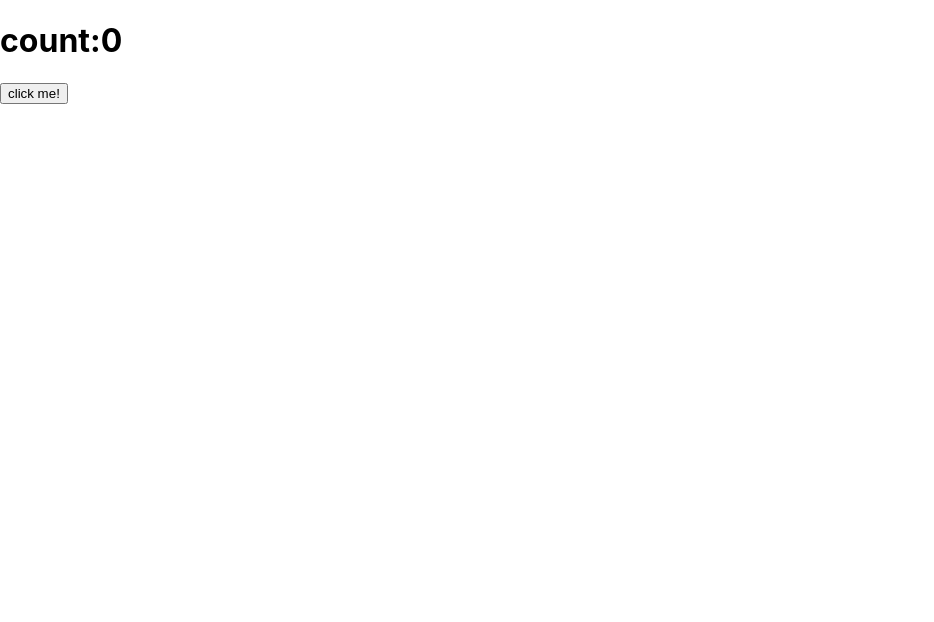
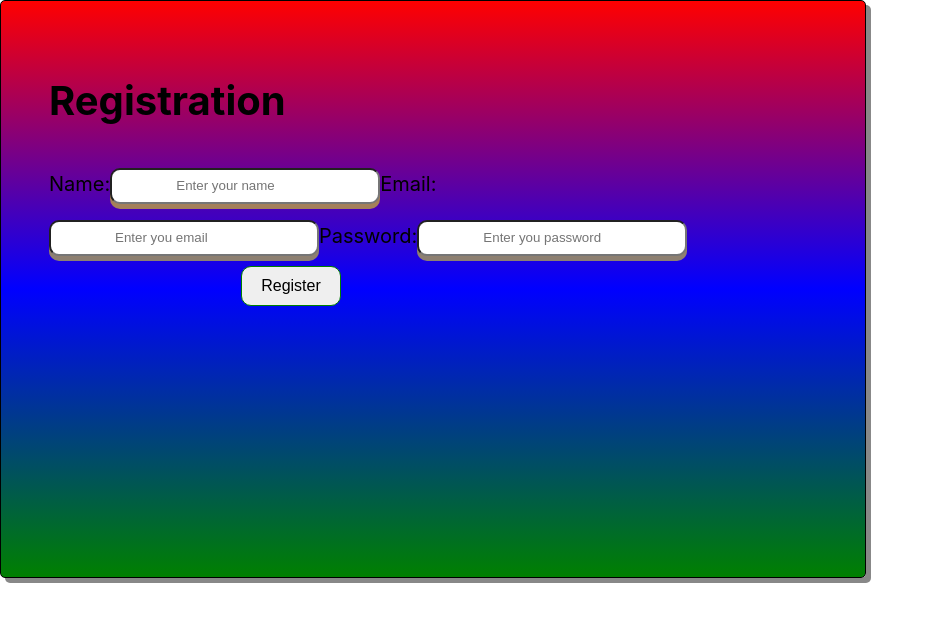
Before and after one commit to saikatghosh3/React-practice1, a React (Create React App) app: page / in a window 1280 px wide. Shown: the top 622 px of the page, without its empty margins (0-934 px from the left). Built offline with nearby package versions, Linux system fonts and the light colour scheme.

Commit message:
modified

```diff
--- a/src/App.js
+++ b/src/App.js
@@ -2,13 +2,14 @@ import logo from './logo.svg';
 import './App.css';
 import Saikat from './Enent_Binding/Saikat';
 import Saikat1 from './Enent_Binding/Saikat1';
+import FORM from './FORM/FORM.js';
 
 function App() {
   return (
     <div>
   {/* <Saikat/> */}
-  <Saikat1/>
-
+  {/* <Saikat1/> */}
+   <FORM />
     </div>
   );
 }
--- /dev/null
+++ b/src/FORM/FORM.js
@@ -0,0 +1,51 @@
+import React, { useState } from 'react'
+import style from './form.moudle.css'
+
+function FORM() {
+
+  const [name,setName]= useState();
+  const [email,setEmail]= useState();
+  const [password,setPassword]= useState();
+
+const handleNameChange = (e) =>{
+    setName(e.target.value);
+}
+const handleEmailChange = (e) =>{
+    setEmail(e.target.value);
+}
+const handlePasswordChange = (e) =>{
+    setPassword(e.target.value);
+}
+const handleSubmit =(e) =>{
+  console.log("form is submited");
+  let userInfo = {
+    name:name,
+    email:email,
+    password:password,
+  };
+  console.log(userInfo);
+  e.preventDefault()
+}
+
+  return (
+<div class="container">
+        <h1>Registration</h1>
+        <form action="" class="form" onSubmit={handleSubmit}>
+        <label  for="name">Name:</label>
+        <input type="text" name="name" id="name" placeholder="Enter your name" value={name} onChange={handleNameChange} required />
+
+        <label  for="email">Email:</label>
+        <input type="text" name="email" id="email" placeholder="Enter you email"  value={email} onChange={handleEmailChange} required />
+
+        <label  for="password" >Password:</label>
+        <input type="password" name="password" id="password" placeholder="Enter you password" value={password} onChange={handlePasswordChange}required />
+
+        <button type="submit" class="submit"> Register</button>
+        </form>
+
+
+    </div>
+  )
+}
+
+export default FORM
--- /dev/null
+++ b/src/FORM/form.moudle.css
@@ -0,0 +1,55 @@
+.container{
+
+    width: 60%;
+    height: 60vh;
+    padding: 3rem;
+    display: block;
+    align-items: center;
+    justify-content: center;
+    border: 1px solid black;
+    box-shadow:5px 5px #888888;
+    border-radius: 5px;
+    font-size:1.25rem;
+   background-image: linear-gradient( to top, green,blue,red);
+
+}
+.form{
+    width: 50%;
+    height: auto;
+
+    position: absolute;
+    display:block;
+    justify-content: center;
+    align-items: center;
+
+}
+.form label{
+
+
+}
+.form input{
+
+    padding-left: 4rem;
+    margin-top: 1rem;
+    width: 200px;
+    height: 30px;
+    border-radius: 10px;
+    box-shadow: 0 5px rgba(255, 255, 0, 0.5);
+
+
+}
+.submit{
+  margin-left: 30%;
+  border:1px solid green ;
+  width: 100px;
+  height: 40px;
+  border-radius: 10px;
+  margin-top: 10px;
+  font-size: 1rem;
+  text-align: center;
+
+
+}
+.submit:hover{
+background-color: rgb(92, 67, 72);
+}
```
